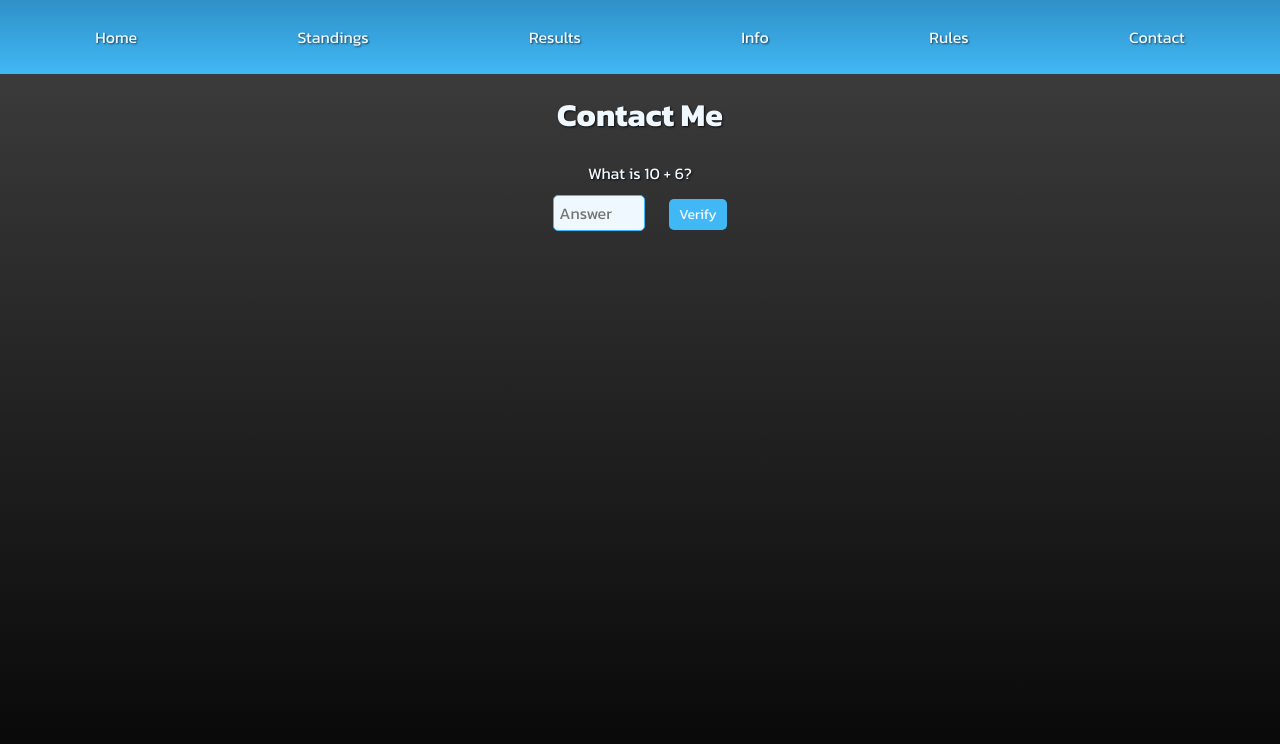
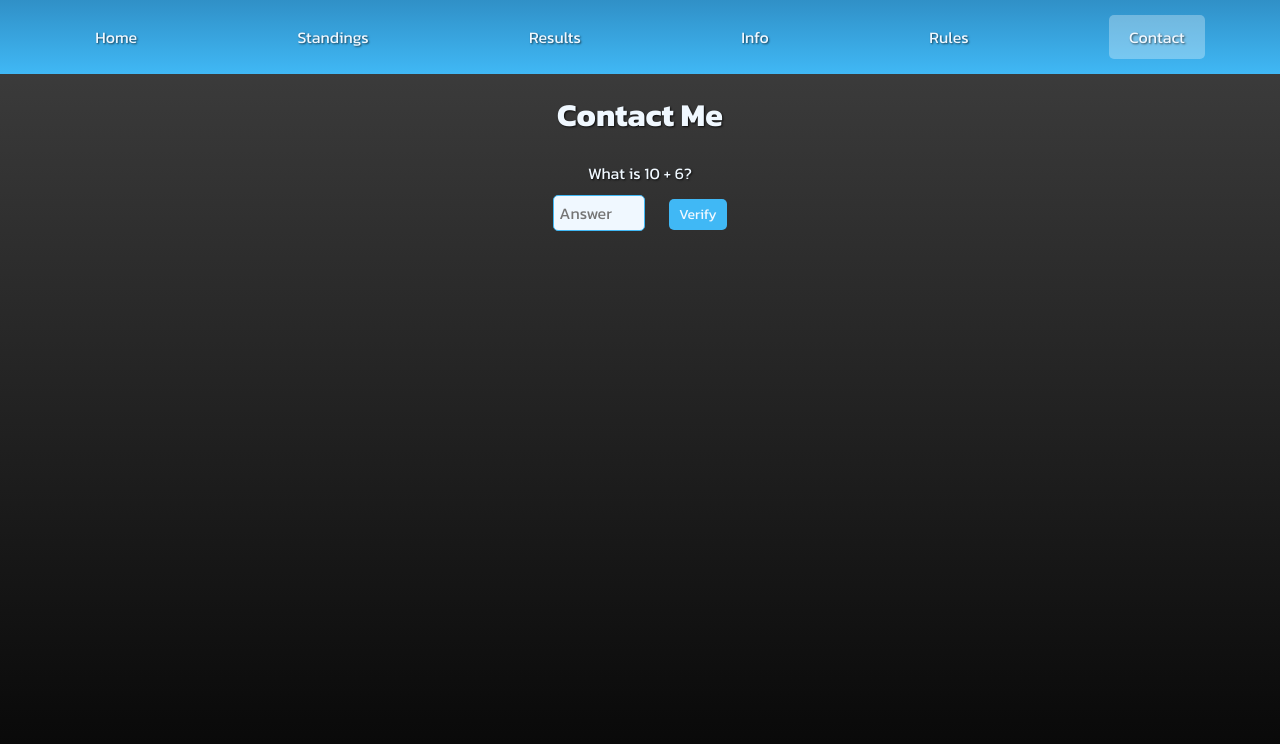
Before and after one commit to jiduto/PL, a website: page contact.html in a window 1280 px wide. Drawn offline with Linux system fonts and the light colour scheme.

Commit message:
highlight added to all pages

```diff
--- a/contact.html
+++ b/contact.html
@@ -28,6 +28,17 @@
         .then(response => response.text())
         .then(html => {
           document.getElementById('menu-placeholder').innerHTML = html;
+          // Highlight current page link after menu loads
+          const currentPath = window.location.pathname === '/' ? '/index.html' : window.location.pathname;
+          const navLinks = document.querySelectorAll('.nav-menu .nav-item');
+          navLinks.forEach(item => {
+            const link = item.querySelector('.nav-link');
+            const href = link.getAttribute('href');
+            if (href === currentPath || (href === '/results.html' && currentPath.startsWith('/results_game'))) {
+              item.classList.add('active');
+            }
+          });
+          // Hamburger listener (unused but kept for consistency)
           document.querySelector('.hamburger').addEventListener('click', () => {
             document.querySelector('.nav-menu').classList.toggle('active');
           });
```
Also changed, not shown: info.html (+11 -0 lines), results.html (+11 -0 lines), rules.html (+11 -0 lines), standings.html (+11 -0 lines).
